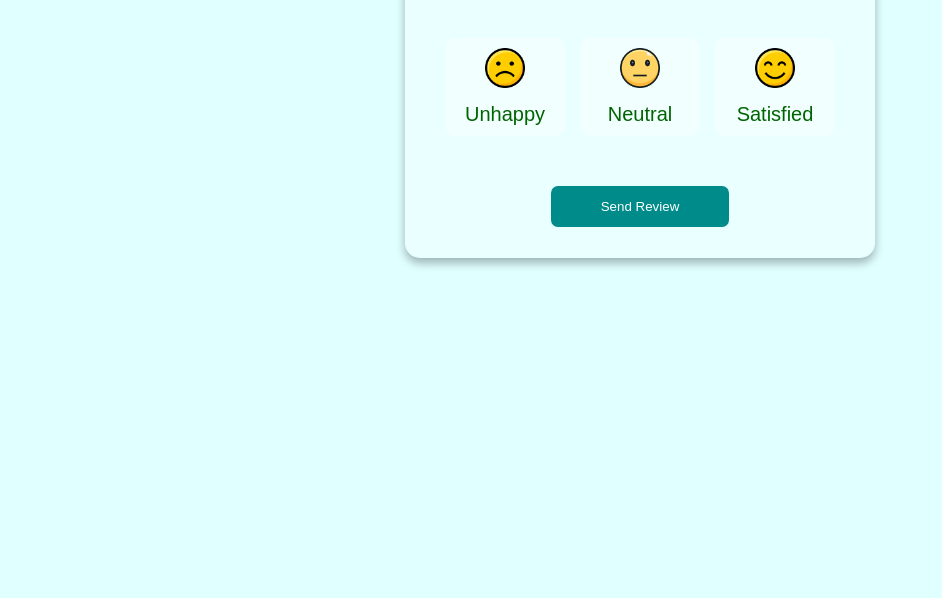
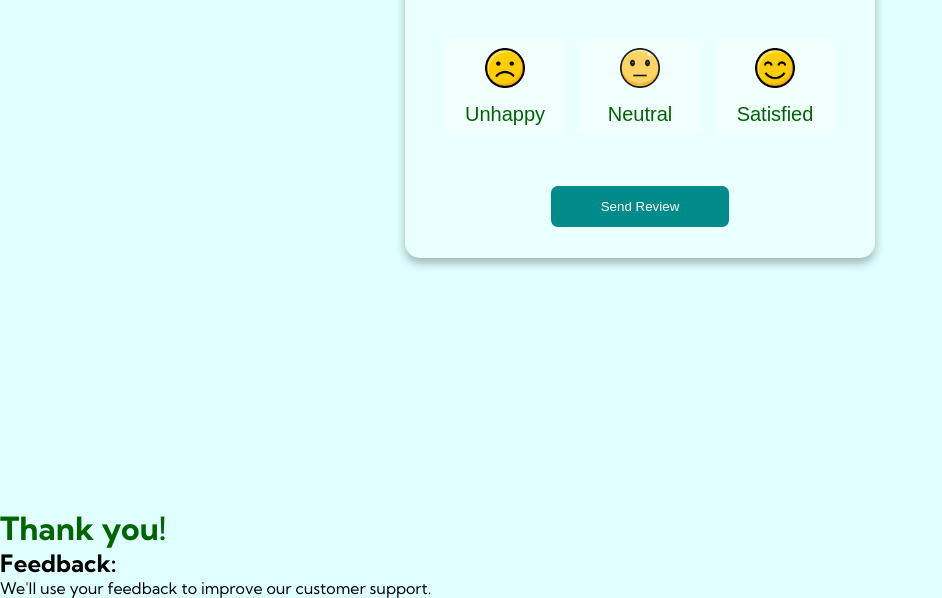
Before and after one commit to Luka-Popovic06/Feedback-UI, a plain HTML site: page index.html in a window 1280 px wide. Shown: the part 332-930 px from the top of the page, without its empty margins (0-942 px from the left). Before the commit the page ends 840 px from the top, so only its background shows below. Drawn offline with Linux system fonts and the light colour scheme.

Commit message:
Creating modals in HTML

```diff
--- a/index.html
+++ b/index.html
@@ -28,6 +28,11 @@
       </div>
       <button type="button" id="btn-open-modal">Send Review</button>
     </div>
+    <div class="modal">
+      <h1>Thank you!</h1>
+      <h2>Feedback:<span id="text"></span></h2>
+      <p>We'll use your feedback to improve our customer support.</p>
+    </div>
     <script src="script.js"></script>
   </body>
 </html>
```
